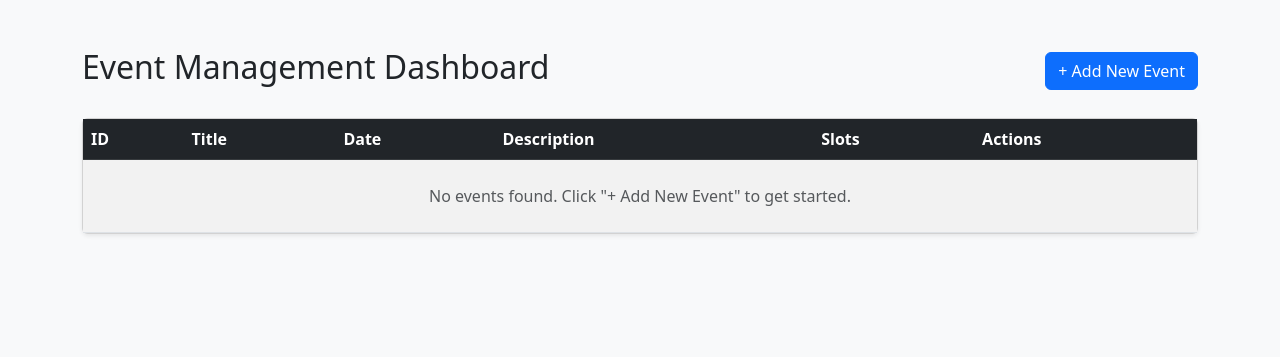
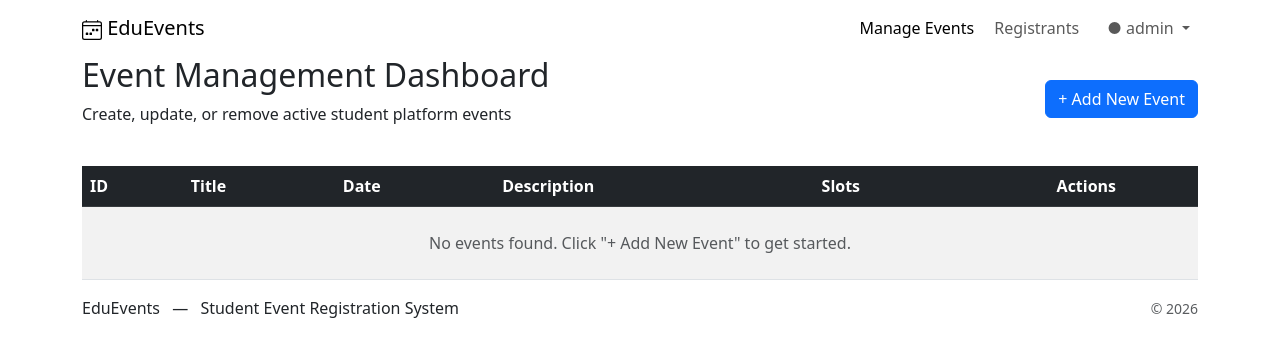
Before and after one commit to Anneyong7/Student-Event-Registration-System, a PHP site: page /events.php in a window 1280 px wide. Shown: the top 357 px of the page. Run offline with PHP 8.4, Linux system fonts and the light colour scheme; a user stored in the database is signed in; data that the repository does not hold is empty.

Commit message:
Refactor event management page layout and logic

```diff
--- a/admin/events/events.php
+++ b/admin/events/events.php
@@ -1,63 +1,47 @@
 <?php
 session_start();
+// Step up two levels to find auth/db.php
 require_once '../../auth/db.php';
 
-// Ensure only admins can access this page
 if (!isset($_SESSION['user_id']) || $_SESSION['role'] !== 'admin') {
     header("Location: ../../auth/login.php");
     exit();
 }
 
-// Handle Delete Request
 if (isset($_GET['delete_id'])) {
     $delete_id = intval($_GET['delete_id']);
-
-    // PDO method for delete
     $stmt = $pdo->prepare("DELETE FROM events WHERE id = ?");
     if ($stmt->execute([$delete_id])) {
         header("Location: events.php?msg=Event deleted successfully");
         exit();
-    } else {
-        $error_msg = "Error deleting event.";
     }
 }
 
-// PDO method to fetch all events
-$query = "SELECT * FROM events ORDER BY event_date ASC";
-$stmt = $pdo->query($query);
-$events = $stmt->fetchAll(PDO::FETCH_ASSOC);
+$stmt = $pdo->query("SELECT * FROM events ORDER BY event_date ASC");
+$events = $stmt->fetchAll();
+
+$pageTitle = "Manage Events";
+$rootPath = '../../'; // Telling the header that assets are two levels up
+include '../../includes/header.php';
 ?>
 
-<!DOCTYPE html>
-<html lang="en">
-<head>
-    <meta charset="UTF-8">
-    <title>Admin - Event Management</title>
-    <link href="https://cdn.jsdelivr.net/npm/bootstrap@5.3.0/dist/css/bootstrap.min.css" rel="stylesheet">
-</head>
-<body class="bg-light">
-<div class="container mt-5">
-    <div class="d-flex justify-content-between align-items-center mb-4">
+<div class="container">
+    <div class="page-heading d-flex justify-content-between align-items-center">
+        <div>
             <h2>Event Management Dashboard</h2>
+            <p>Create, update, or remove active student platform events</p>
+        </div>
         <a href="add-event.php" class="btn btn-primary">+ Add New Event</a>
     </div>
 
     <?php if (isset($_GET['msg'])): ?>
-        <div class="alert alert-success alert-dismissible fade show" role="alert">
+        <div class="alert alert-success alert-dismissible fade show alert-autohide">
             <?php echo htmlspecialchars($_GET['msg']); ?>
-            <button type="button" class="btn-close" data-bs-dismiss="alert" aria-label="Close"></button>
+            <button type="button" class="btn-close" data-bs-dismiss="alert"></button>
         </div>
     <?php endif; ?>
 
-    <?php if (isset($error_msg)): ?>
-        <div class="alert alert-danger alert-dismissible fade show" role="alert">
-            <?php echo htmlspecialchars($error_msg); ?>
-            <button type="button" class="btn-close" data-bs-dismiss="alert" aria-label="Close"></button>
-        </div>
-    <?php endif; ?>
-
-    <div class="card shadow-sm">
-        <div class="card-body p-0">
+    <div class="table-card mt-4">
         <table class="table table-striped table-hover align-middle mb-0">
             <thead class="table-dark">
                 <tr>
@@ -66,7 +50,7 @@ $events = $stmt->fetchAll(PDO::FETCH_ASSOC);
                     <th>Date</th>
                     <th>Description</th>
                     <th>Slots</th>
-                        <th>Actions</th>
+                    <th class="text-center">Actions</th>
                 </tr>
             </thead>
             <tbody>
@@ -78,9 +62,9 @@ $events = $stmt->fetchAll(PDO::FETCH_ASSOC);
                             <td><?php echo date('M d, Y', strtotime($row['event_date'])); ?></td>
                             <td><?php echo htmlspecialchars(substr($row['description'], 0, 60)) . (strlen($row['description']) > 60 ? '...' : ''); ?></td>
                             <td><span class="badge bg-secondary"><?php echo $row['slots']; ?></span></td>
-                                <td>
+                            <td class="text-center">
                                 <a href="edit-event.php?id=<?php echo $row['id']; ?>" class="btn btn-sm btn-warning me-1">Edit</a>
-                                    <a href="events.php?delete_id=<?php echo $row['id']; ?>" class="btn btn-sm btn-danger" onclick="return confirmDelete('<?php echo htmlspecialchars($row['title'], ENT_QUOTES); ?>')">Delete</a>
+                                <a href="events.php?delete_id=<?php echo $row['id']; ?>" class="btn btn-sm btn-danger" data-confirm="Are you sure you want to permanently delete '<?php echo htmlspecialchars($row['title'], ENT_QUOTES); ?>'?">Delete</a>
                             </td>
                         </tr>
                     <?php endforeach; ?>
@@ -93,13 +77,5 @@ $events = $stmt->fetchAll(PDO::FETCH_ASSOC);
         </table>
     </div>
 </div>
-</div>
 
-<script>
-function confirmDelete(title) {
-    return confirm("Are you sure you want to permanently delete the event: '" + title + "'?");
-}
-</script>
-<script src="https://cdn.jsdelivr.net/npm/bootstrap@5.3.0/dist/js/bootstrap.bundle.min.js"></script>
-</body>
-</html>
+<?php include '../../includes/footer.php'; ?>
```
Lines whose indentation alone changed are shown as unchanged.
